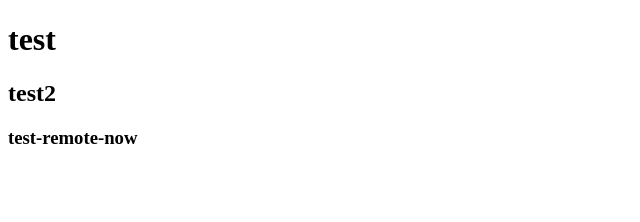
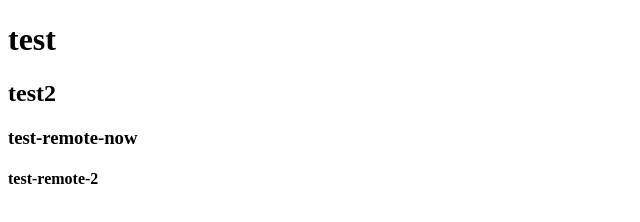
Before and after one commit to Miro-wq/branch-test, a plain HTML site: page index.html in a window 1280 px wide. Shown: the whole page, without its empty margins (0-640 px from the left). Drawn offline with Linux system fonts and the light colour scheme.

Commit message:
test-remote-2

```diff
--- a/index.html
+++ b/index.html
@@ -9,5 +9,6 @@
     <h1>test</h1>
     <h2>test2</h2>
     <h3>test-remote-now</h3>
+    <h4>test-remote-2</h4>
 </body>
 </html>
```
